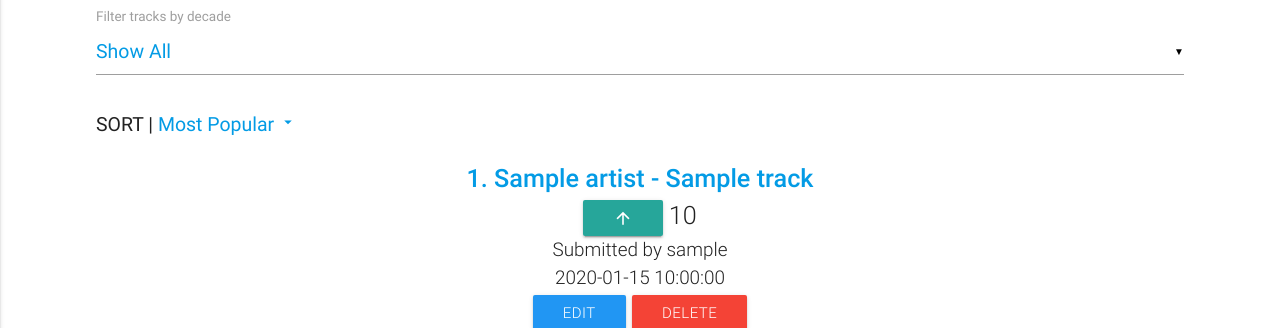
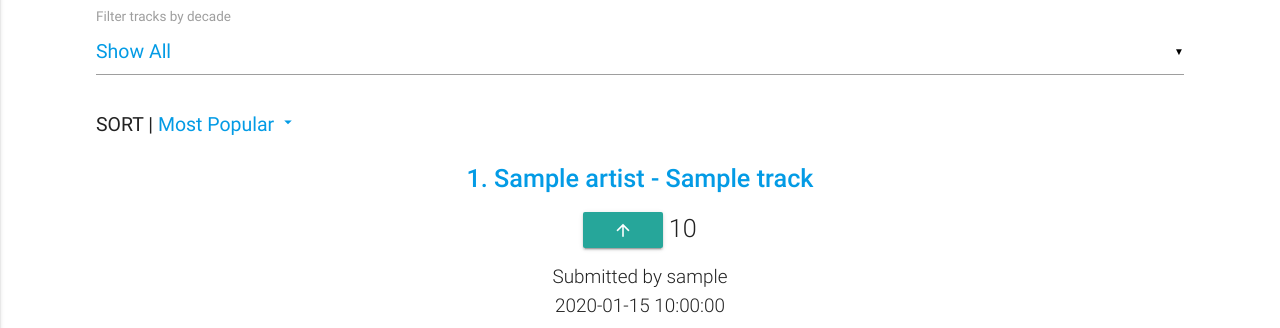
Before and after one commit to Code-Institute-Submissions/dhamma1991-milestone-project-3, a Flask app: page /get_tracks/1/1 in a window 1280 px wide. Shown: the part 79-407 px from the top of the page. Run offline with Flask 2, Linux system fonts and the light colour scheme; a database or web service that is not in the repository returns one stand-in record (values such as "Sample title"); some libraries are stand-ins or nearby versions.

Commit message:
Added margin to various .track-container elements tracks.html

```diff
--- a/static/css/components/tracks.scss
+++ b/static/css/components/tracks.scss
@@ -53,11 +53,19 @@ Styles relevant to the content within tracks.html
     li {
         list-style-type: none;
 
+        &:nth-of-type(n + 2) { // Target all but the first track
+            margin-top: $defaultMargin; // The first track doesn't need any top margin because it has no track above it
+        }
+
         .rank-artist-title {
             font-weight: 500; // Emphasise the <rank>. <artist> - <title>
         }
 
-        small {
+        .btn { // The upvote, edit, and delete buttons
+            margin: $defaultMargin 0;
+        }
+
+        small { // The submitted by <user> and date added text
             display: block;
         }
 
@@ -67,7 +75,7 @@ Styles relevant to the content within tracks.html
         This allows the user to see that there is video media present, but saves on bandwidth */
     .youtube { // The wrapper
         background-color: #000;
-        margin-bottom: 30px;
+        margin-bottom: $defaultMargin;
         position: relative;
         padding-top: 56.25%;
         overflow: hidden;
--- a/static/css/style.css
+++ b/static/css/style.css
@@ -266,13 +266,17 @@ Styles relevant to the content within tracks.html
       Make them look like videos when they are in fact images, when clicked on video is loaded.
       This allows the user to see that there is video media present, but saves on bandwidth */
   /* /YouTube Lazy Loading */ }
+  .track-container li:nth-of-type(n + 2) {
+    margin-top: 15px; }
   .track-container li .rank-artist-title {
     font-weight: 500; }
+  .track-container li .btn {
+    margin: 15px 0; }
   .track-container li small {
     display: block; }
   .track-container li .youtube {
     background-color: #000;
-    margin-bottom: 30px;
+    margin-bottom: 15px;
     position: relative;
     padding-top: 56.25%;
     overflow: hidden;
```
Also changed, not shown: 1 other file.
